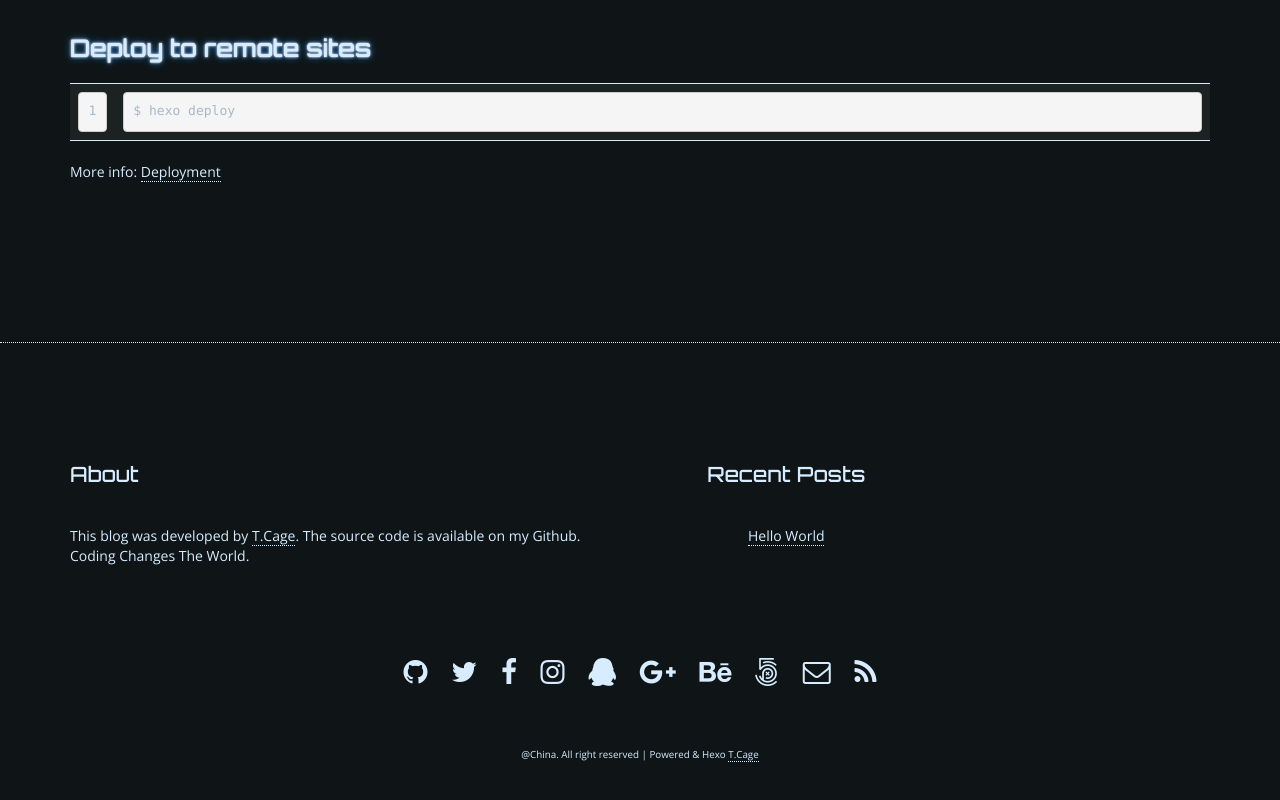
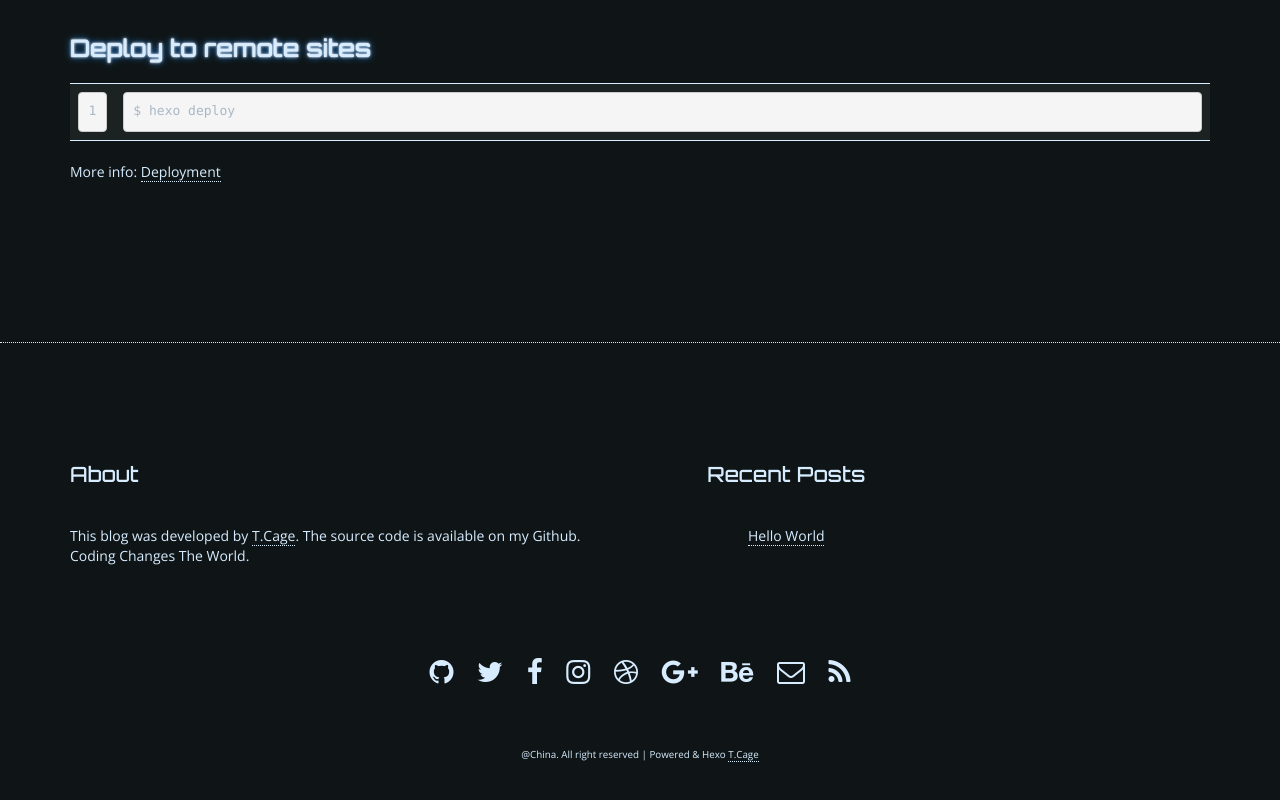
Before and after one commit to CageTian/cagetian.github.io, a plain HTML site: page index.html in a window 1280 px wide. Shown: the part 1346-2146 px from the top of the page. Drawn offline with nearby package versions, Linux system fonts and the light colour scheme.

Commit message:
Site updated: 2016-10-31 12:46:26

```diff
--- a/index.html
+++ b/index.html
@@ -251,7 +251,7 @@
                     <li class="list-inline-item">
                         <a href="https://dribbble.com/">
                             <span class="footer-icon-container">
-                                <i class="fa fa-qq"></i>
+                                <i class="fa fa-dribbble"></i>
                             </span>
                         </a>
                     </li>
@@ -274,14 +274,6 @@
                         </a>
                     </li>
 
-
-                    <li class="list-inline-item">
-                        <a href="https://500px.com/">
-                            <span class="footer-icon-container">
-                                <i class="fa fa-500px"></i>
-                            </span>
-                        </a>
-                    </li>
 
 
                     <li class="list-inline-item">
```
Also changed, not shown: 2016/10/30/hello-world/index.html (+0 -8 lines), archives/2016/10/index.html (+0 -8 lines), archives/2016/index.html (+0 -8 lines), archives/index.html (+0 -8 lines).
